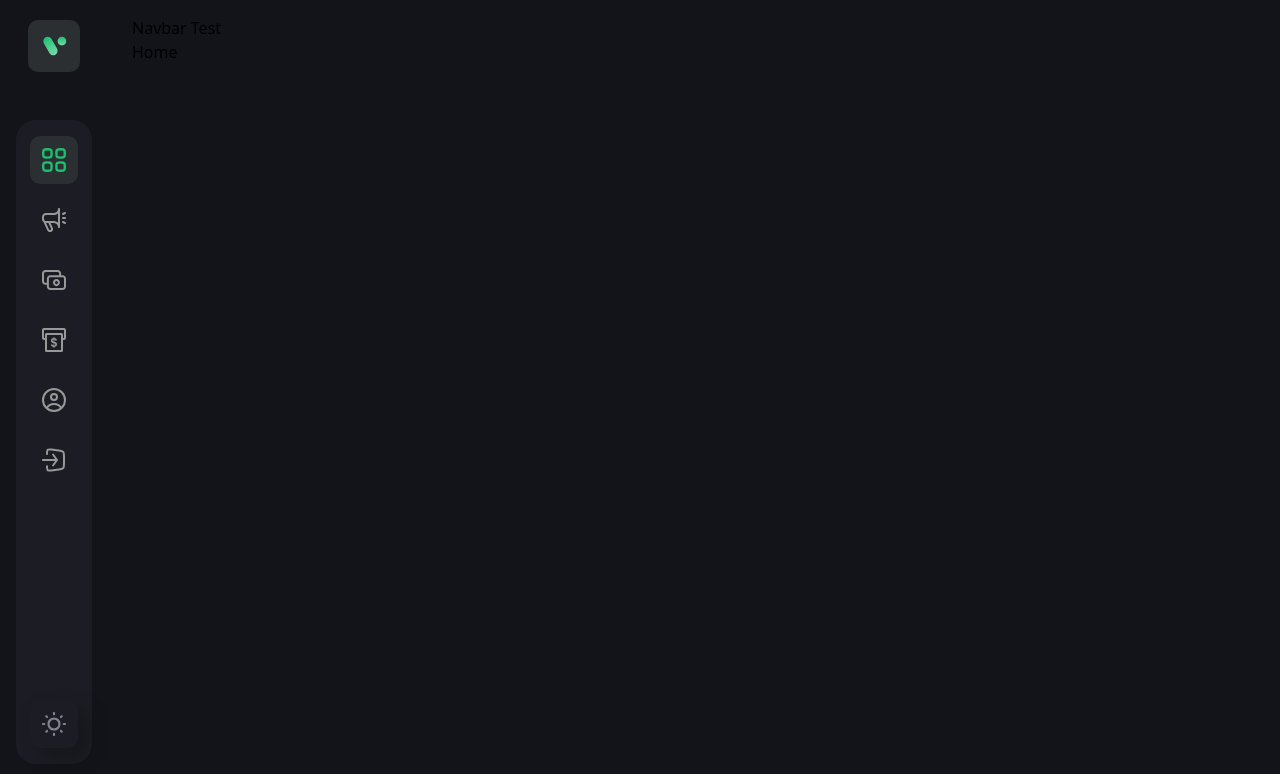
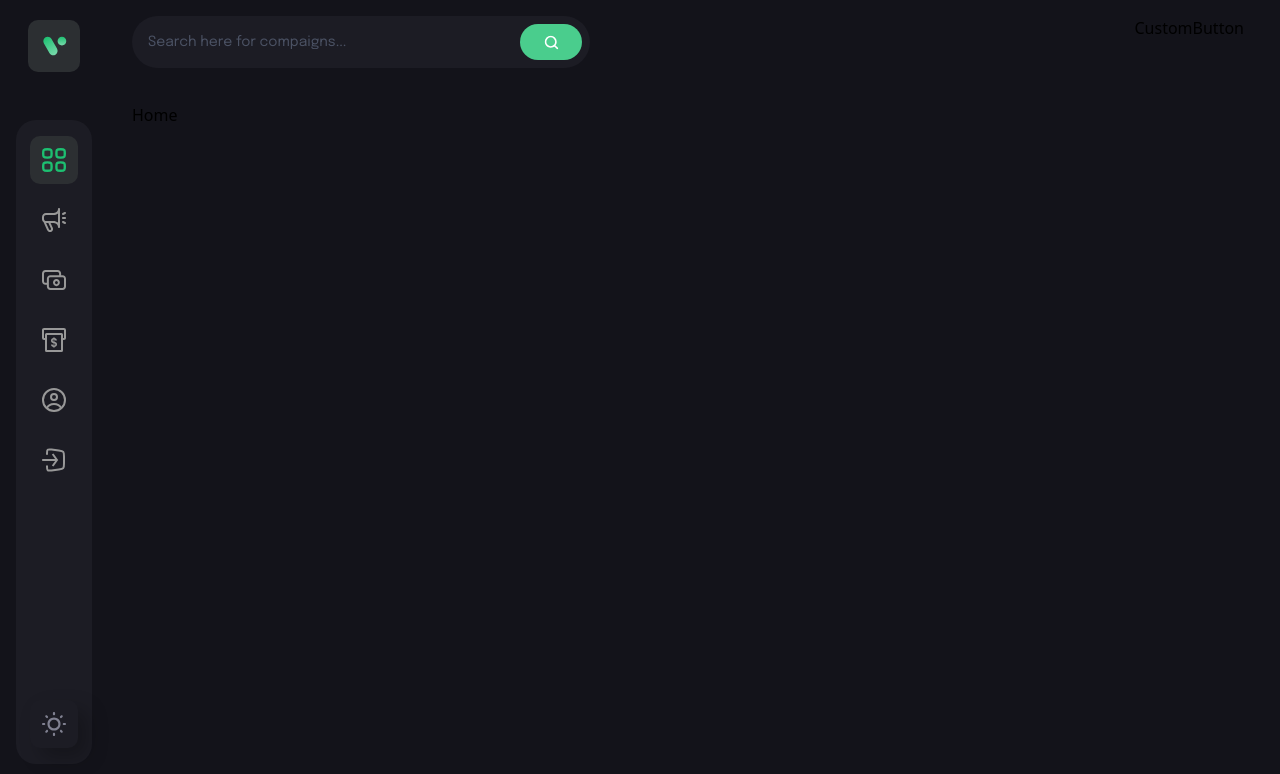
Before and after one commit to SouhaRebai/Web3_CrowdFunding, a React (Vite) app in the folder client/: page / in a window 1280 px wide. Shown: the top 774 px of the page. Built offline with nearby package versions, Linux system fonts and the light colour scheme; what @thirdweb-dev/react would draw is missing.

Commit message:
setup navbar

```diff
--- /dev/null
+++ b/client/src/components/CustomButton.jsx
@@ -0,0 +1,9 @@
+import React from 'react'
+
+const CustomButton = () => {
+  return (
+    <div>CustomButton</div>
+  )
+}
+
+export default CustomButton
--- a/client/src/components/Navbar.jsx
+++ b/client/src/components/Navbar.jsx
@@ -1,8 +1,38 @@
-import React from 'react'
+import React, {useState} from 'react'
+import {Link,useNavigate} from 'react-router-dom';
+import {CustomButton} from './';
+import {logo, menu, search, thirdweb} from '../assets';
+import { navlinks} from '../constants';
 
 const Navbar = () => {
+  const navigate = useNavigate();
+  const [isActive, setIsActive] = useState('dashboard');
+  const [toggleDrawer, setToggleDrawer] = useState(false);
+  const address = "0xab148ff7400"
   return (
-    <div>Navbar Test</div>
+    //ClassName to make menu respond on mobile devices
+    <div className="flex md:flex-row flex-col-reverse justify-between mb-[35px] gap-6">
+      <div className="lg:flex-1 flex flex-row max-w-[458px] py-2 pl-4 pr-2 h-[52px] bg-[#1c1c24]
+       rounded-[100px]">
+        <input type="text" placeholder='Search here for compaigns...'
+        className="flex w-full font-epilogue font-normal text-[14px] placeholder:text-[#4b5264]
+        text-white bg-transparent outline-none"/>
+        <div className="w-[72px] h-full rounded-[20px] bg-[#4acd8d] flex justify-center items-center
+         cursor-pointer">
+          <img src={search} alt="search"
+          className="w-[15px] h-[15px] object-contains"/>
+        </div>
+      </div>
+      <div className="sm:flex hidden flex-row justify-end gap-4">
+        <CustomButton btnType="button"
+        title= {address ? 'Create a new campaign' : "Connect wallet"}
+        styles = {address ? 'bg-[#1dc071]' : 'bg-[#8c6dfd]'}
+        handleClick = {() => {
+          if (address) navigate ('reate-campaign')
+          else 'connect'
+        }}/>
+      </div>
+      </div>
   )
 }
 
--- a/client/src/components/index.js
+++ b/client/src/components/index.js
@@ -1,2 +1,3 @@
 export {default as Sidebar} from './Sidebar';
 export {default as Navbar} from './Navbar';
+export {default as CustomButton} from './CustomButton';
```
